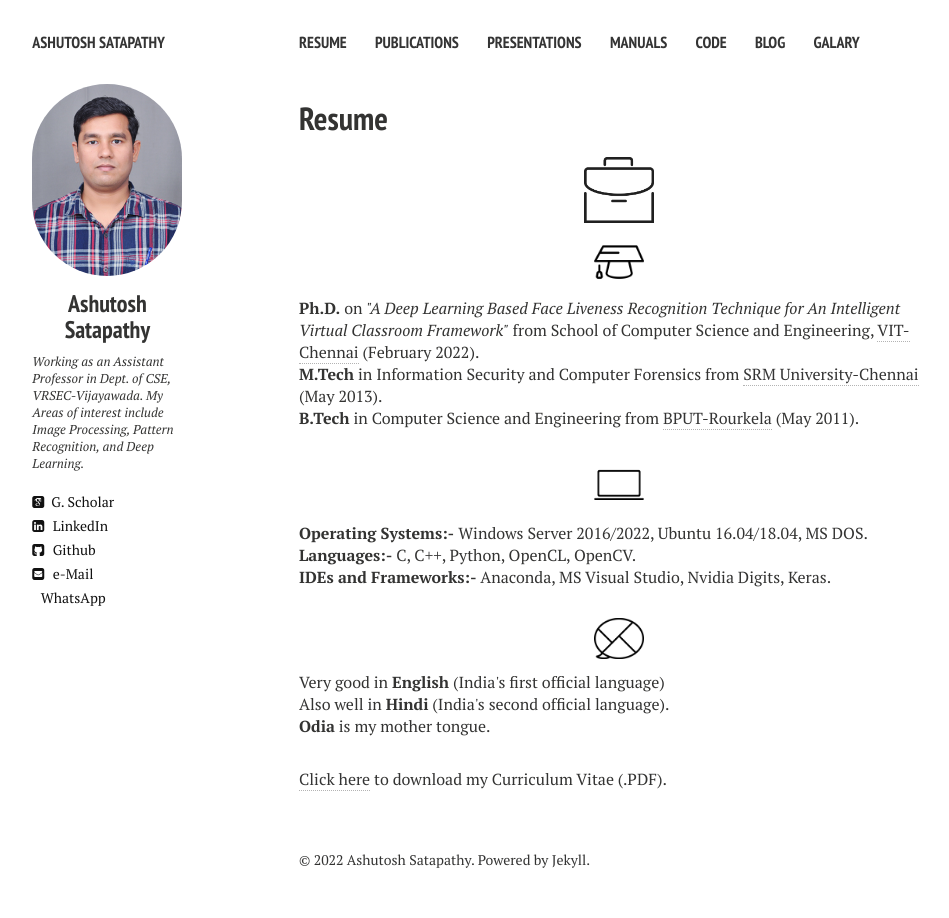
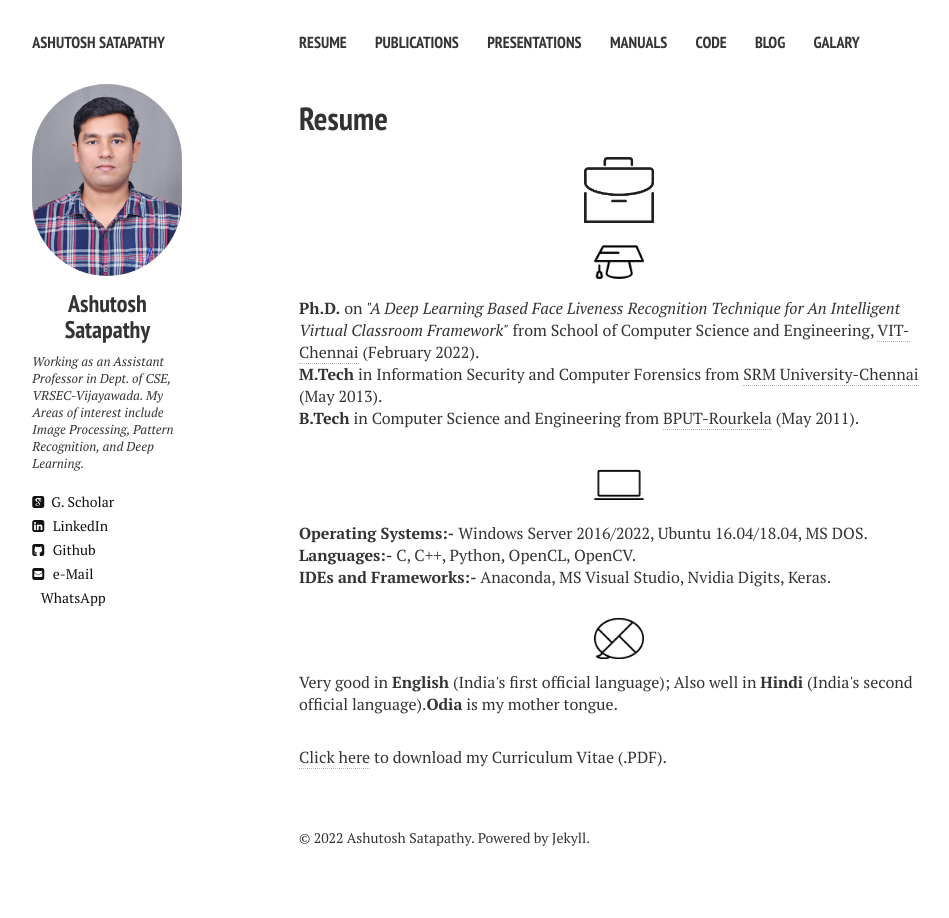
Before and after one commit to ashutoshsatapathy1990/ashutoshsatapathy1990.github.io, a Jekyll site: the page built from cv.md, in a window 1280 px wide. Shown: the whole page, without its empty margins (21-970 px from the left). Built offline with Jekyll 4.4.1, drawn with Linux system fonts in a browser that asks for light colours; nearby versions of some CDN libraries.

Commit message:
Update cv.html

```diff
--- a/_layouts/cv.html
+++ b/_layouts/cv.html
@@ -57,9 +57,7 @@
     <p align="left" class="bottom-three"><strong>IDEs and Frameworks:-</strong> Anaconda, MS Visual Studio, Nvidia Digits, Keras.</p>
 
     <p align="center" class=bottom-small><img src="{{ site.url }}/images/CV/talk.png" alt="Languages" width="50" height="50"></p>
-    <p align="left">Very good in <strong>English</strong> (India's first official language)</p>
-      <p align="left">Also well in <strong>Hindi</strong> (India's second official language).</p>
-    <p align="left" class="bottom-three"><strong>Odia</strong> is my mother tongue.</p>
+    <p align="left" class="bottom-three">Very good in <strong>English</strong> (India's first official language); Also well in <strong>Hindi</strong> (India's second official language).<strong>Odia</strong> is my mother tongue.</p>
 
 
 
```
